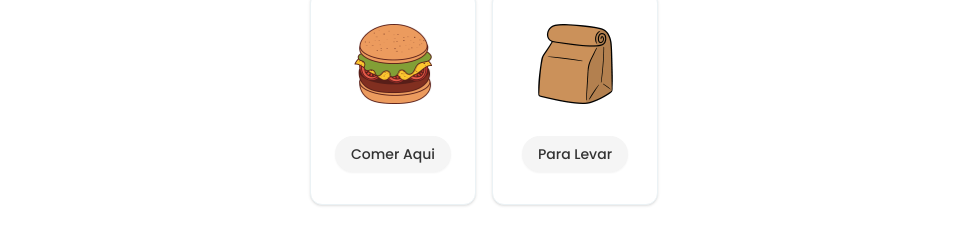
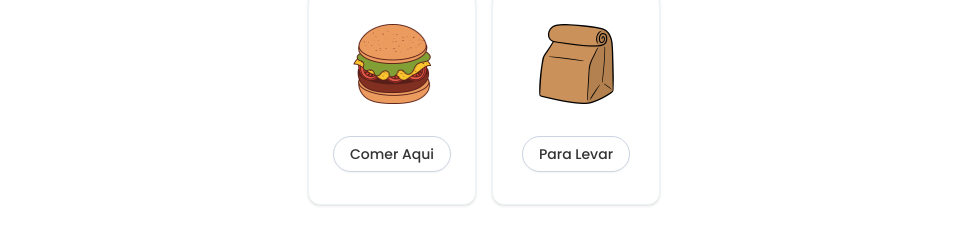
Before and after one commit to marcoss741-0/self-checkout-food, a Next.js app: page / in a window 1280 px wide. Shown: the part 487-713 px from the top of the page, without its empty margins (156-1123 px from the left). Built offline with nearby package versions, Linux system fonts and the light colour scheme.

Commit message:
chore: Refactor code structure for improved readability and maintainability

```diff
--- a/app/_components/consumption-method.tsx
+++ b/app/_components/consumption-method.tsx
@@ -31,7 +31,11 @@ const ConsumptionMethodOptions = ({
               className="object-contain"
             />
           </div>
-          <Button variant="secondary" className="rounded-full" asChild>
+          <Button
+            variant="outline"
+            className="border border-slate-300 rounded-full"
+            asChild
+          >
             <Link href={`/menu?consumptionMethod=${method}`}>{text}</Link>
           </Button>
         </CardContent>
--- a/app/menu/[productId]/_components/cart-content.tsx
+++ b/app/menu/[productId]/_components/cart-content.tsx
@@ -14,6 +14,7 @@ import { Card, CardContent } from "@/app/_components/ui/card";
 import { formatCurrency } from "@/app/helpers/format-currency";
 import { Button } from "@/app/_components/ui/button";
 import FinishDrawerCart from "./finish-order-drawer";
+import Image from "next/image";
 
 const CartContent = () => {
   const { toggleCart, isOpen, products, total } = useContext(CartContext);
@@ -29,6 +30,27 @@ const CartContent = () => {
           </SheetHeader>
 
           <div className="flex h-full flex-col py-5">
+            {products.length === 0 ? (
+              <>
+                <div className="flex-auto">
+                  <div className="flex h-full flex-col items-center justify-center gap-4 mt-[-30%]">
+                    <Image
+                      src="/empty2.png"
+                      alt="Sacola Vazia"
+                      width={150}
+                      height={150}
+                    />
+                    <p className="text-lg font-semibold text-muted-foreground">
+                      Sua sacola está vazia
+                    </p>
+                    <p className="text-sm text-muted-foreground">
+                      Adicione produtos para começar
+                    </p>
+                  </div>
+                </div>
+              </>
+            ) : (
+              <>
                 <div className="flex-auto">
                   {products.map((product) => (
                     <CartItem key={product.id} product={product} />
@@ -55,6 +77,8 @@ const CartContent = () => {
                   extOpen={isCartOpen}
                   extOnOpenChange={setIsCartOpen}
                 />
+              </>
+            )}
           </div>
         </SheetContent>
       </Sheet>
```
Also changed, not shown: public/empty1.png (added), public/empty2.png (added). Lines whose indentation alone changed are shown as unchanged.
